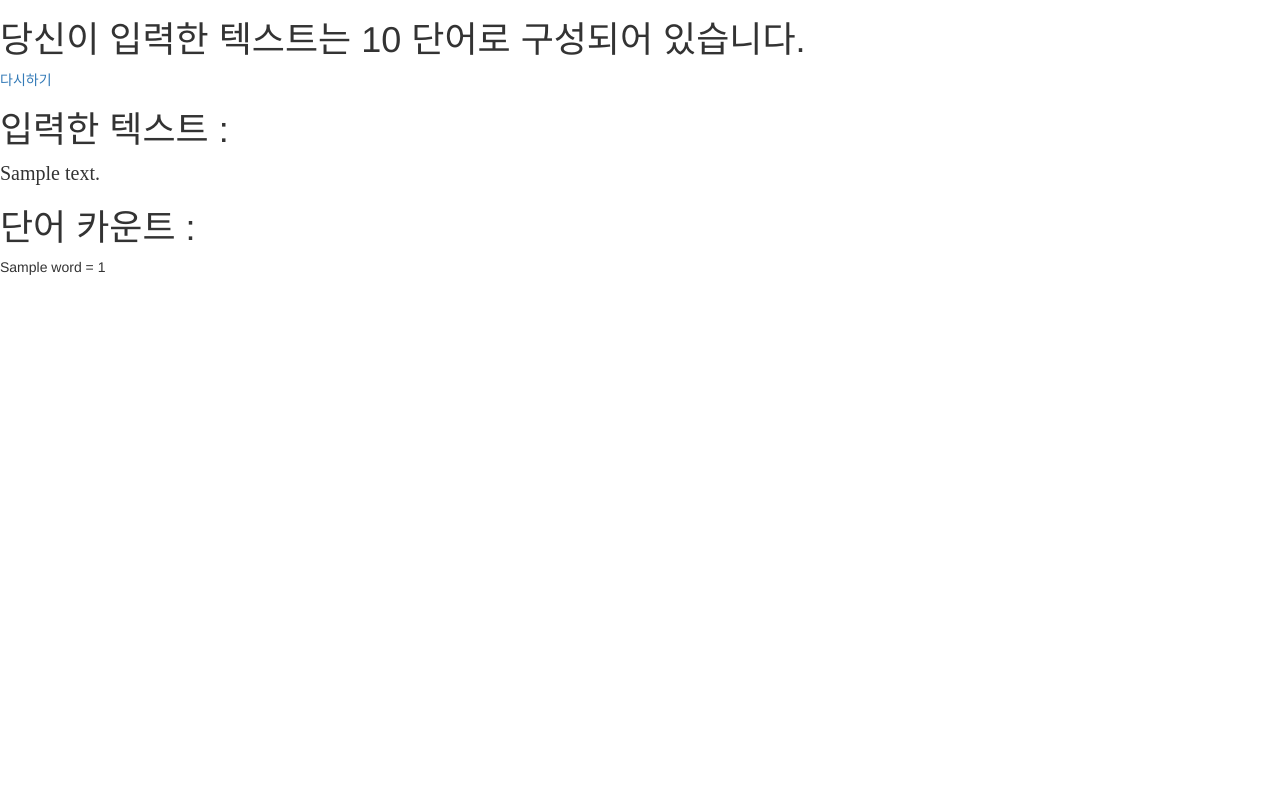
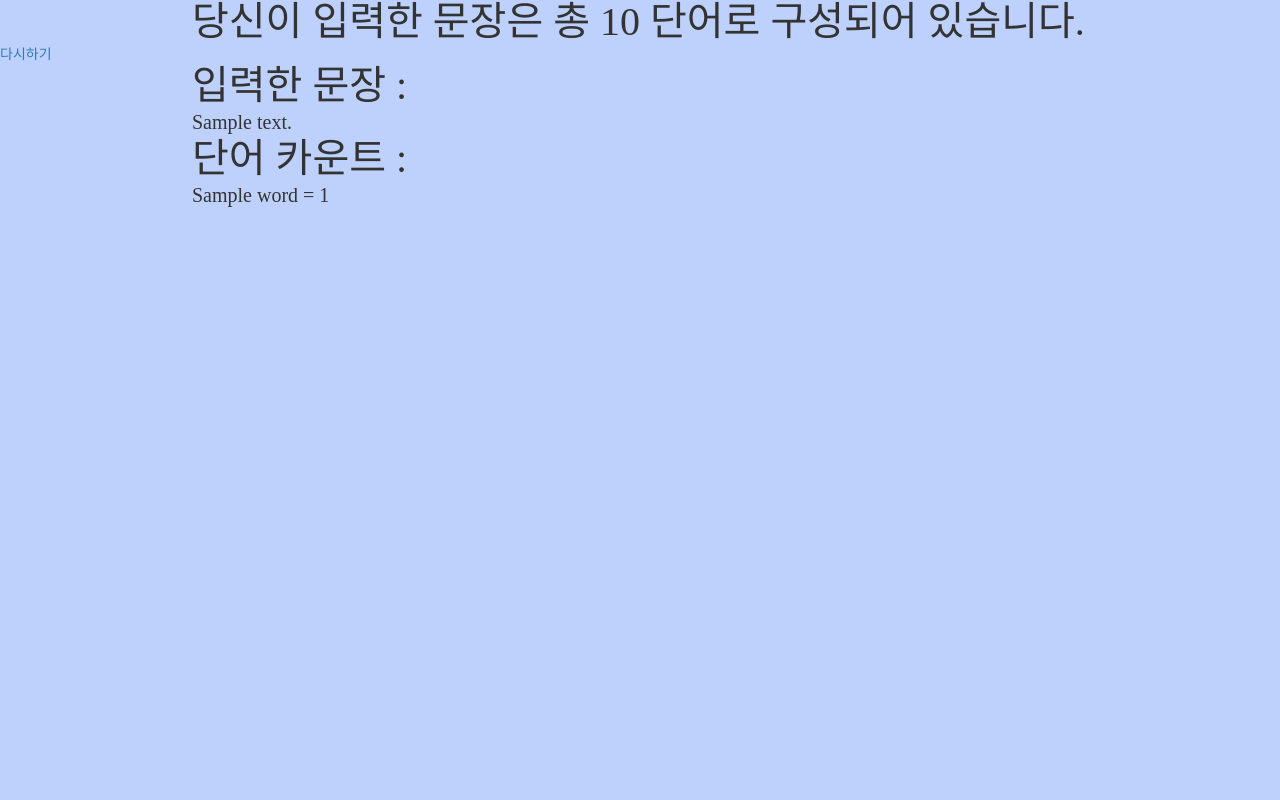
Before and after one commit to saeloi/wordcount, a Django app: template wordcount/templates/wordcount/count.html in a window 1280 px wide. Run offline with Django 3.2, Linux system fonts and the light colour scheme; the template is opened without the code that fills it: most values are stand-ins (such as "Sample title", 1, 10 or a date in 2020); some libraries are stand-ins or nearby versions; some web fonts are replaced.

Commit message:
wordcount

```diff
--- a/wordcount/templates/wordcount/count.html
+++ b/wordcount/templates/wordcount/count.html
@@ -15,23 +15,39 @@
     }
     #full {
         font-family: 'TmonMonsori';
+        font-size: 40px;
+        width: 70%;
+        margin: 0 auto;
+    }
+    @font-face {
+        font-family: 'Handon3gyeopsal300g';
+        src: url('https://cdn.jsdelivr.net/gh/projectnoonnu/noonfonts_seven@1.2/Handon3gyeopsal300g.woff') format('woff');
+        font-weight: normal;
+        font-style: normal;
+    }
+    #full2 {
+        font-family: 'Handon3gyeopsal300g';
         font-size: 20px;
+        width: 70%;
+        margin: 0 auto;
     }
+    body{
+        background-color: rgb(189, 209, 252);
+    }
+
 </style>
 
-<h1>당신이 입력한 텍스트는 <!--총단어수--> {{total}} 단어로 구성되어 있습니다.</h1>
+<h1 id="full" > 당신이 입력한 문장은 총 <!--총단어수--> {{total}} 단어로 구성되어 있습니다.</h1>
+<a href="{% url 'home' %}">다시하기</a>
+
+<h1 id="full">입력한 문장 : </h1>
+<!--입력받은 전체 텍스트 적는 부분-->
+<div id="full2">{{fulltext}}</div>
 
 
-<a href="{% url 'home' %}">다시하기</a>
-
-<h1>입력한 텍스트 : </h1>
-<!--입력받은 전체 텍스트 적는 부분-->
-<div id="full">{{fulltext}}</div>
-
-
-<h1>단어 카운트 : </h1>
+<h1 id="full">단어 카운트 : </h1>
 <!--'단어' - '단어나온 횟수'-->
 {% for word, countTotal in dictionary %}
-{{word}} = {{countTotal}}
+<div id="full2">{{word}} = {{countTotal}}</div>
 <br>
 {%endfor %}
```
Also changed, not shown: wordcount/templates/wordcount/about.html (+20 -3 lines), wordcount/templates/wordcount/home.html (+23 -11 lines).
